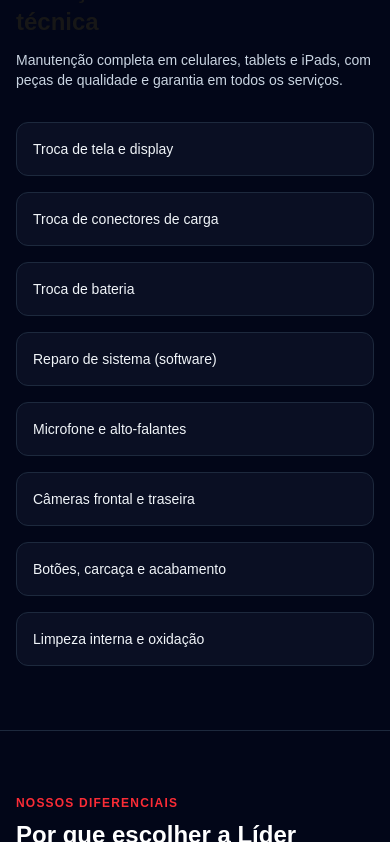
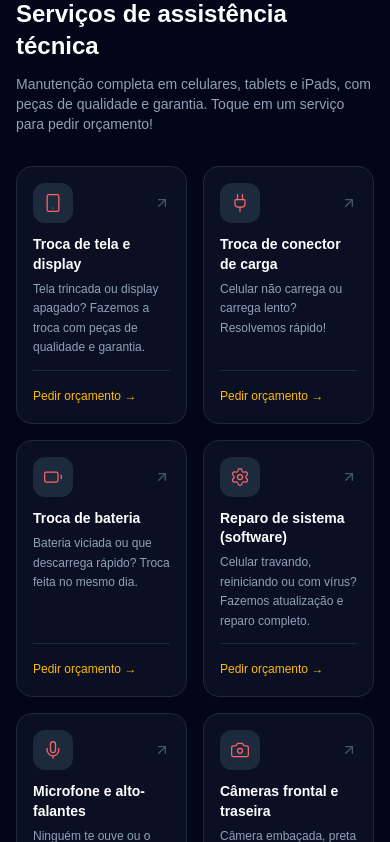
Before and after one commit to ManzanoW/lider-celulares, a Next.js app: page / in a window 390 px wide. Shown: the part 1002-1844 px from the top of the page. Built offline with nearby package versions, Linux system fonts and the light colour scheme.

Commit message:
feat: improve services cards, mobile layout and UI fixes

```diff
--- a/app/components/Services.tsx
+++ b/app/components/Services.tsx
@@ -1,4 +1,76 @@
 // components/Services.tsx
+import {
+  Smartphone,
+  Plug,
+  Battery,
+  Settings,
+  Mic,
+  Camera,
+  Layers,
+  Droplets,
+  ArrowUpRight,
+} from "lucide-react";
+
+const services = [
+  {
+    icon: Smartphone,
+    title: "Troca de tela e display",
+    description:
+      "Tela trincada ou display apagado? Fazemos a troca com peças de qualidade e garantia.",
+    msg: "Olá! Gostaria de um orçamento para troca de tela e display.",
+  },
+  {
+    icon: Plug,
+    title: "Troca de conector de carga",
+    description: "Celular não carrega ou carrega lento? Resolvemos rápido!",
+    msg: "Olá! Gostaria de um orçamento para troca de conector de carga.",
+  },
+  {
+    icon: Battery,
+    title: "Troca de bateria",
+    description:
+      "Bateria viciada ou que descarrega rápido? Troca feita no mesmo dia.",
+    msg: "Olá! Gostaria de um orçamento para troca de bateria.",
+  },
+  {
+    icon: Settings,
+    title: "Reparo de sistema (software)",
+    description:
+      "Celular travando, reiniciando ou com vírus? Fazemos atualização e reparo completo.",
+    msg: "Olá! Gostaria de um orçamento para reparo de sistema (software).",
+  },
+  {
+    icon: Mic,
+    title: "Microfone e alto-falantes",
+    description:
+      "Ninguém te ouve ou o som está baixo? Trocamos microfone e alto-falantes.",
+    msg: "Olá! Gostaria de um orçamento para reparo de microfone ou alto-falante.",
+  },
+  {
+    icon: Camera,
+    title: "Câmeras frontal e traseira",
+    description:
+      "Câmera embaçada, preta ou sem foco? Fazemos a troca com precisão.",
+    msg: "Olá! Gostaria de um orçamento para troca de câmera.",
+  },
+  {
+    icon: Layers,
+    title: "Botões, carcaça e acabamento",
+    description:
+      "Botão de volume, power ou carcaça danificada? Deixamos como novo.",
+    msg: "Olá! Gostaria de um orçamento para troca de botões ou carcaça.",
+  },
+  {
+    icon: Droplets,
+    title: "Limpeza interna e oxidação",
+    description:
+      "Celular caiu na água ou com problemas de oxidação? Fazemos limpeza completa.",
+    msg: "Olá! Gostaria de um orçamento para limpeza interna e oxidação.",
+  },
+];
+
+const WHATSAPP = "5513974208788";
+
 export function Services() {
   return (
     <section
@@ -6,32 +78,67 @@ export function Services() {
       className="bg-slate-950 px-4 py-16 border-t border-slate-800"
     >
       <div className="mx-auto max-w-5xl">
-        <h2 className="text-2xl font-semibold md:text-3xl">
+        {/* Header */}
+        <div className="flex flex-col gap-2">
+          <span className="text-xs font-semibold uppercase tracking-widest text-red-500">
+            O que consertamos
+          </span>
+          <h2 className="text-2xl font-semibold md:text-3xl text-white">
             Serviços de assistência técnica
           </h2>
-        <p className="mt-3 max-w-2xl text-sm text-slate-300">
+          <p className="mt-1 max-w-2xl text-sm text-slate-400">
             Manutenção completa em celulares, tablets e iPads, com peças de
-          qualidade e garantia em todos os serviços.
+            qualidade e garantia. Toque em um serviço para pedir orçamento!
           </p>
+        </div>
 
-        <div className="mt-8 grid gap-4 md:grid-cols-2">
-          {[
-            "Troca de tela e display",
-            "Troca de conectores de carga",
-            "Troca de bateria",
-            "Reparo de sistema (software)",
-            "Microfone e alto-falantes",
-            "Câmeras frontal e traseira",
-            "Botões, carcaça e acabamento",
-            "Limpeza interna e oxidação",
-          ].map((item) => (
-            <div
-              key={item}
-              className="rounded-xl border border-slate-800 bg-slate-900/60 p-4 text-sm text-slate-100"
+        {/* Grid de cards */}
+        <div className="mt-8 grid gap-4 grid-cols-2 items-stretch">
+          {services.map((s) => {
+            const Icon = s.icon;
+            const link = `https://wa.me/${WHATSAPP}?text=${encodeURIComponent(s.msg)}`;
+
+            return (
+              <a
+                key={s.title}
+                href={link}
+                target="_blank"
+                rel="noreferrer"
+                className="group relative flex flex-col gap-3 rounded-2xl border border-slate-800 bg-slate-900/60 p-4 md:p-6 md:gap-4 md:rounded-3xl hover:border-red-600/50 hover:bg-slate-900 transition-all duration-300 cursor-pointer"
               >
-              {item}
+                {/* Linha glow no topo ao hover */}
+                <div className="absolute inset-x-0 top-0 h-px rounded-t-2xl bg-gradient-to-r from-transparent via-red-500/60 to-transparent opacity-0 group-hover:opacity-100 transition-opacity duration-300" />
+
+                {/* Topo: ícone + seta */}
+                <div className="flex items-center justify-between">
+                  <div className="flex h-10 w-10 items-center justify-center rounded-xl bg-slate-800 text-red-400 group-hover:bg-red-600/20 transition-all duration-300">
+                    <Icon size={20} strokeWidth={1.5} />
                   </div>
-          ))}
+                  <ArrowUpRight
+                    size={16}
+                    className="text-slate-600 group-hover:text-amber-400 group-hover:translate-x-0.5 group-hover:-translate-y-0.5 transition-all duration-300"
+                  />
+                </div>
+
+                {/* Texto */}
+                <div className="flex flex-col gap-1.5 flex-1">
+                  <h3 className="text-sm font-semibold text-white group-hover:text-red-400 transition-colors duration-300 leading-snug">
+                    {s.title}
+                  </h3>
+                  <p className="text-xs text-slate-400 leading-relaxed">
+                    {s.description}
+                  </p>
+                </div>
+
+                {/* Rodapé */}
+                <div className="pt-3 border-t border-slate-800">
+                  <span className="text-xs font-medium text-amber-400 group-hover:underline">
+                    Pedir orçamento →
+                  </span>
+                </div>
+              </a>
+            );
+          })}
         </div>
       </div>
     </section>
```
Lines whose indentation alone changed are shown as unchanged.
